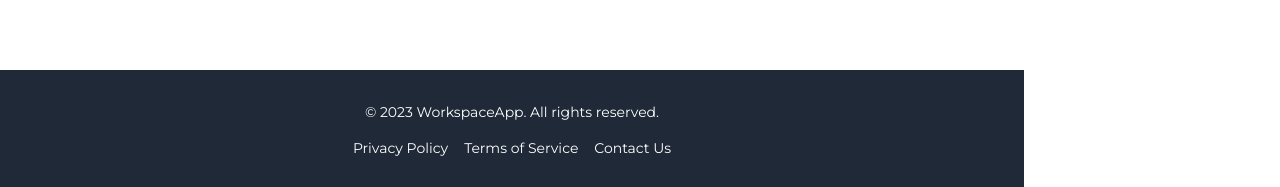
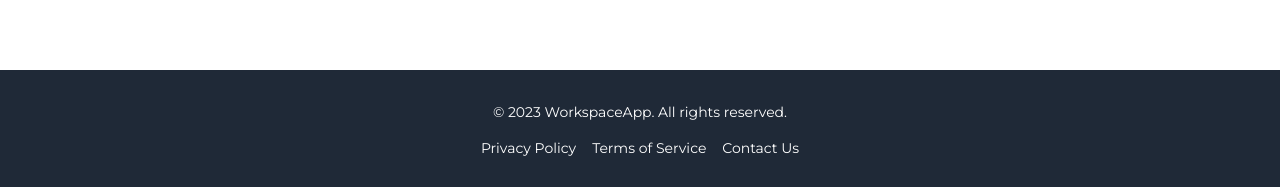
Before and after one commit to SebasPCDev/coco-plus-front, a Next.js app: page / in a window 1280 px wide. Shown: the part 2103-2290 px from the top of the page. Built offline with nearby package versions, Linux system fonts and the light colour scheme; no server answers.

Commit message:
Responsive menu

```diff
--- a/app/components/JulianCompany/home/footerHome/index.tsx
+++ b/app/components/JulianCompany/home/footerHome/index.tsx
@@ -2,7 +2,7 @@ import React from 'react';
 
 const Footer: React.FC = () => {
   return (
-    <footer className="bg-gray-800 py-8 mt-8 max-w-[1024px]">
+    <footer className="bg-gray-800 py-8 mt-8">
       <div className="container mx-auto text-center text-white text-sm">
         <p>&copy; 2023 WorkspaceApp. All rights reserved.</p>
         <nav className="mt-4">
```
